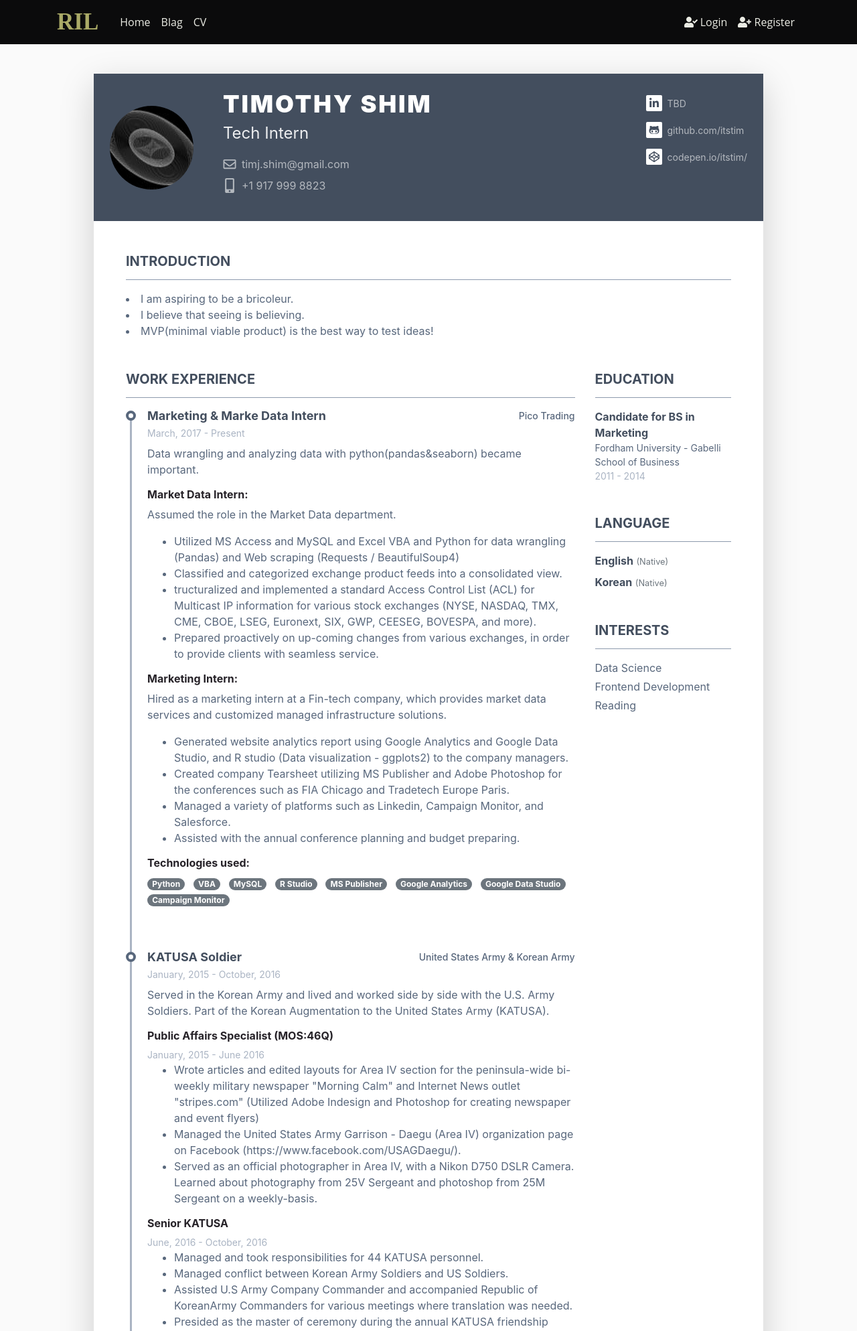
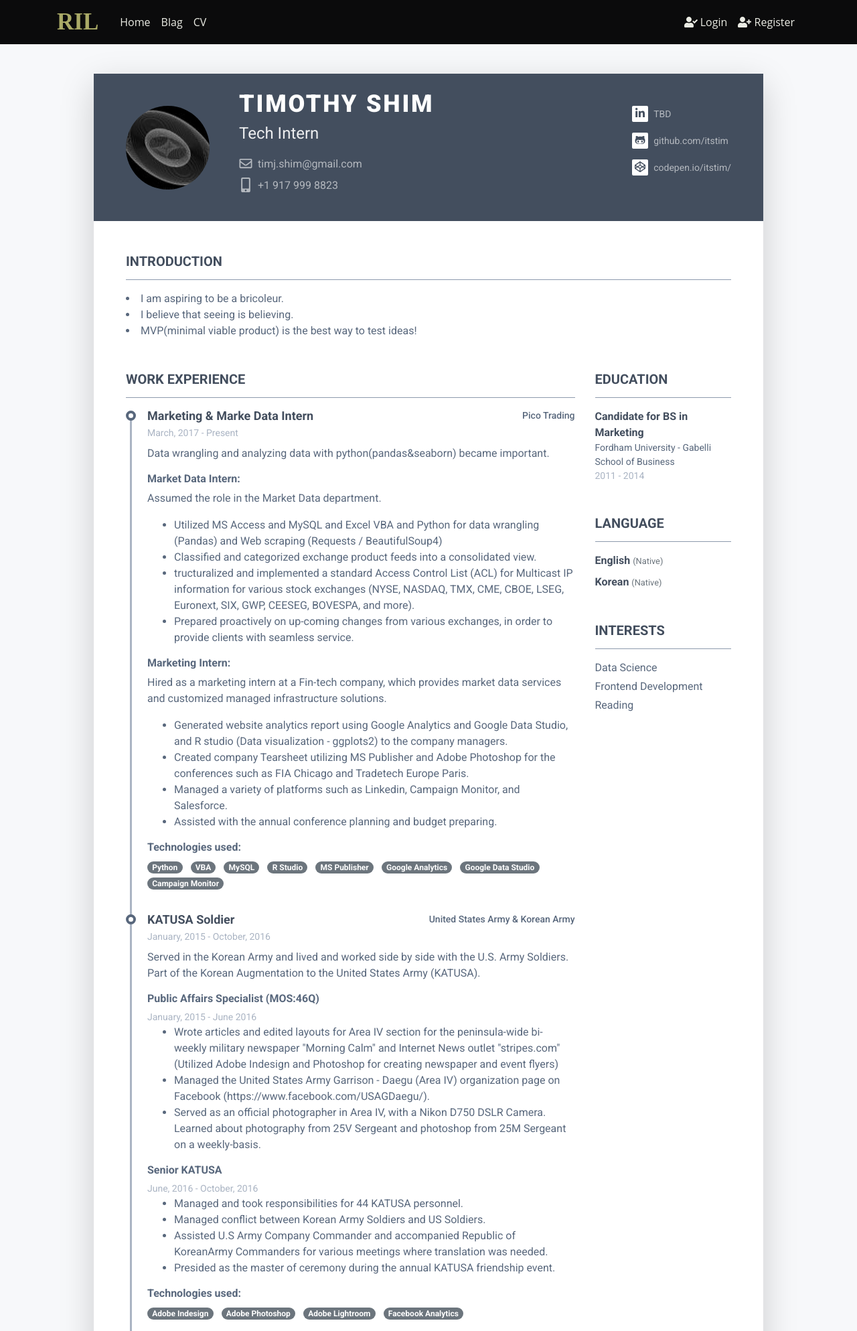
Before and after one commit to itstim/flaskreaction, a Flask app: page /resume in a window 1280 px wide. Shown: the top 1987 px of the page at 67% size. Run offline with Flask 2, Linux system fonts and the light colour scheme; some libraries are stand-ins or nearby versions.

Commit message:
design change with some active links

```diff
--- a/flaskreaction/static/css/main.css
+++ b/flaskreaction/static/css/main.css
@@ -1,13 +1,43 @@
+html {
+  font-size: 16px;
+}
+
 body {
-  background: #fafafa;
-  color: #333333;
+  font-family: 'Roboto', sans-serif;
+  background: #F7F8FA;
+  -webkit-font-smoothing: antialiased;
+  -moz-osx-font-smoothing: grayscale;
+  color: #434E5E;
   margin-top: 5rem;
 }
 
-h1,h2, h3, h4, h5, h6 {
-  color: #262228;
+.theme-bg-primary {
+  background-color: #434E5E;
 }
 
+.theme-bg-primary-darken {
+  background-color: #191d22;
+}
+
+a.theme-btn-on-bg, .theme-btn-on-bg {
+  background: rgba(0, 0, 0, 0.2);
+  color: #fff;
+  border: none;
+}
+
+a.theme-btn-on-bg:hover, a.theme-btn-on-bg:focus, a.theme-btn-on-bg:active, .theme-btn-on-bg:hover, .theme-btn-on-bg:focus, .theme-btn-on-bg:active {
+  background: rgba(0, 0, 0, 0.4);
+  border-color: transparent;
+  border: none;
+}
+
+.progress {
+  border-radius: 2px;
+}
+
+.theme-progress-bar-dark {
+  background-color: #434E5E;
+}
 
 .bg-steel {
   background-color:  #0b0b0c;
@@ -267,7 +297,7 @@
 }
 
 
-@media (max-width: 500px) {
+@media (max-width: 767.98px) {
   .resume-wrapper {
     padding-top: 0;
   }
@@ -278,9 +308,11 @@
     width: 120px;
     border-radius: 4px;
   }
-  .content_section
-  {
-    transform:scale()
-    word-wrap: break-all;
-  }
 }
+
+.site-header .navbar{
+  background-color: #0b0b0c;
+}
+.site-header .navbar .navbar-brand{
+  font-family: "Ubuntu";
+}
--- a/flaskreaction/templates/index.html
+++ b/flaskreaction/templates/index.html
@@ -1,9 +1,9 @@
 {% extends "layout.html" %}
 {% block content %}
-      <h1>Welcome to Read it Later</h1>
+      <h1>Welcome to Read it Later (RIL)</h1>
       <h2>This page was built by bootstrap.</h2>
       <hr>
-      <p>This is where I store everything that i feel like its important.</p>
+      <p>This is where I store everything that I deem important.</p>
       <hr>
       <h1>TO DO</h1>
       <li><s>ADD TEXTEDITOR</s></li>
--- a/flaskreaction/templates/layout.html
+++ b/flaskreaction/templates/layout.html
@@ -19,7 +19,7 @@
 
 
     {% if title %}
-    <title>CSR - {{title}}</title>
+    <title>RIL - {{title}}</title>
     {% else %}
     <title>Code Snipped</title>
     {% endif %}
--- a/flaskreaction/templates/resume.html
+++ b/flaskreaction/templates/resume.html
@@ -4,7 +4,7 @@
     <div class="resume-wrapper-inner mx-auto text-left bg-white shadow-lg">
       <header class="resume-header pt-4 pt-md-0">
   	    <div class="media flex-column flex-md-row">
-  		    <img class="rounded-circle account-img ml-4 mt-5" src="{{ url_for('static', filename='profile_pics/05fb1d26d75fc6f0.jpg') }}" alt="">
+  		    <img class="rounded-circle account-img ml-5 mt-5" src="{{ url_for('static', filename='profile_pics/05fb1d26d75fc6f0.jpg') }}" alt="">
   		    <div class="media-body p-4 d-flex flex-column flex-md-row mx-auto mx-lg-0">
   			    <div class="primary-info">
   				    <h1 class="name mt-0 mb-1 text-white text-uppercase text-uppercase">Timothy Shim</h1>
@@ -14,7 +14,7 @@
   					    <li><a href="#"><i class="fas fa-mobile-alt fa-fw mr-2" data-fa-transform="grow-6"></i>+1 917 999 8823</a></li>
   				    </ul>
   			    </div><!--//primary-info-->
-  			    <div class="secondary-info ml-md-auto mt-2">
+  			    <div class="secondary-info ml-md-auto mt-4 mr-4">
   				    <ul class="resume-social list-unstyled">
   		                <li class="mb-3"><a href="#"><span class="fa-container text-center mr-2"><i class="fab fa-linkedin-in fa-fw"></i></span>TBD</a></li>
   		                <li class="mb-3"><a href="https://github.com/itstim"><span class="fa-container text-center mr-2"><i class="fab fa-github-alt fa-fw"></i></span>github.com/itstim</a></li>
@@ -41,7 +41,7 @@
   				    <h2 class="resume-section-title text-uppercase font-weight-bold pb-3 mb-3">Work Experience</h2>
   				    <div class="resume-section-content">
   					    <div class="resume-timeline position-relative">
-  						    <article class="resume-timeline-item position-relative pb-5">
+  						    <article class="resume-timeline-item position-relative pb-3">
 
   							    <div class="resume-timeline-item-header mb-2">
   								    <div class="d-flex flex-column flex-md-row">
@@ -59,7 +59,7 @@
                         <li>Classified and categorized exchange product feeds into a consolidated view.</li>
                         <li>tructuralized and implemented a standard Access Control List (ACL) for Multicast IP information for various stock exchanges (NYSE, NASDAQ, TMX, CME, CBOE, LSEG, Euronext, SIX, GWP, CEESEG, BOVESPA,  and more).</li>
                         <li>Prepared proactively on up-coming changes from various exchanges, in order to provide clients with seamless service.</li>
-  								    </ul>
+                        </ul>
                       <h4 class="resume-timeline-item-desc-heading font-weight-bold">Marketing Intern:</h4>
   								    <p>Hired as a marketing intern at a Fin-tech company, which provides market data services and customized managed infrastructure solutions.</p>
   								    <ul>
@@ -80,10 +80,9 @@
                         <li class="list-inline-item"><span class="badge badge-secondary badge-pill">Campaign Monitor</span></li>
   								    </ul>
   							    </div><!--//resume-timeline-item-desc-->
-
   						    </article><!--//resume-timeline-item-->
 
-  						    <article class="resume-timeline-item position-relative pb-5">
+  						    <article class="resume-timeline-item position-relative pb-3">
 
   							    <div class="resume-timeline-item-header mb-2">
   								    <div class="d-flex flex-column flex-md-row">
@@ -120,7 +119,7 @@
 
   						    </article><!--//resume-timeline-item-->
 
-  						    <article class="resume-timeline-item position-relative pb-5">
+  						    <article class="resume-timeline-item position-relative pb-0">
 
   							    <div class="resume-timeline-item-header mb-2">
   								    <div class="d-flex flex-column flex-md-row">
```
Also changed, not shown: flaskreaction/site.db.
